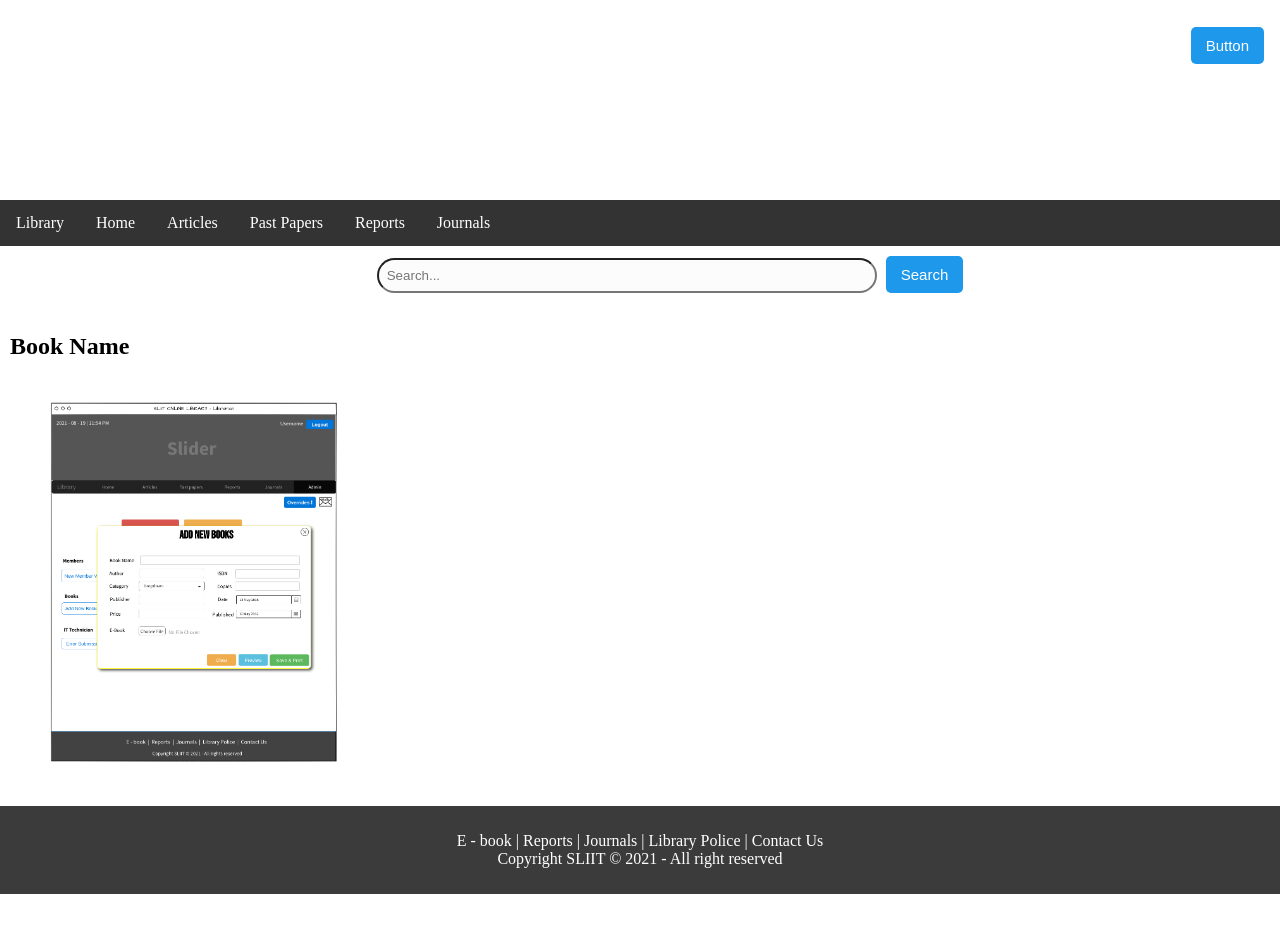
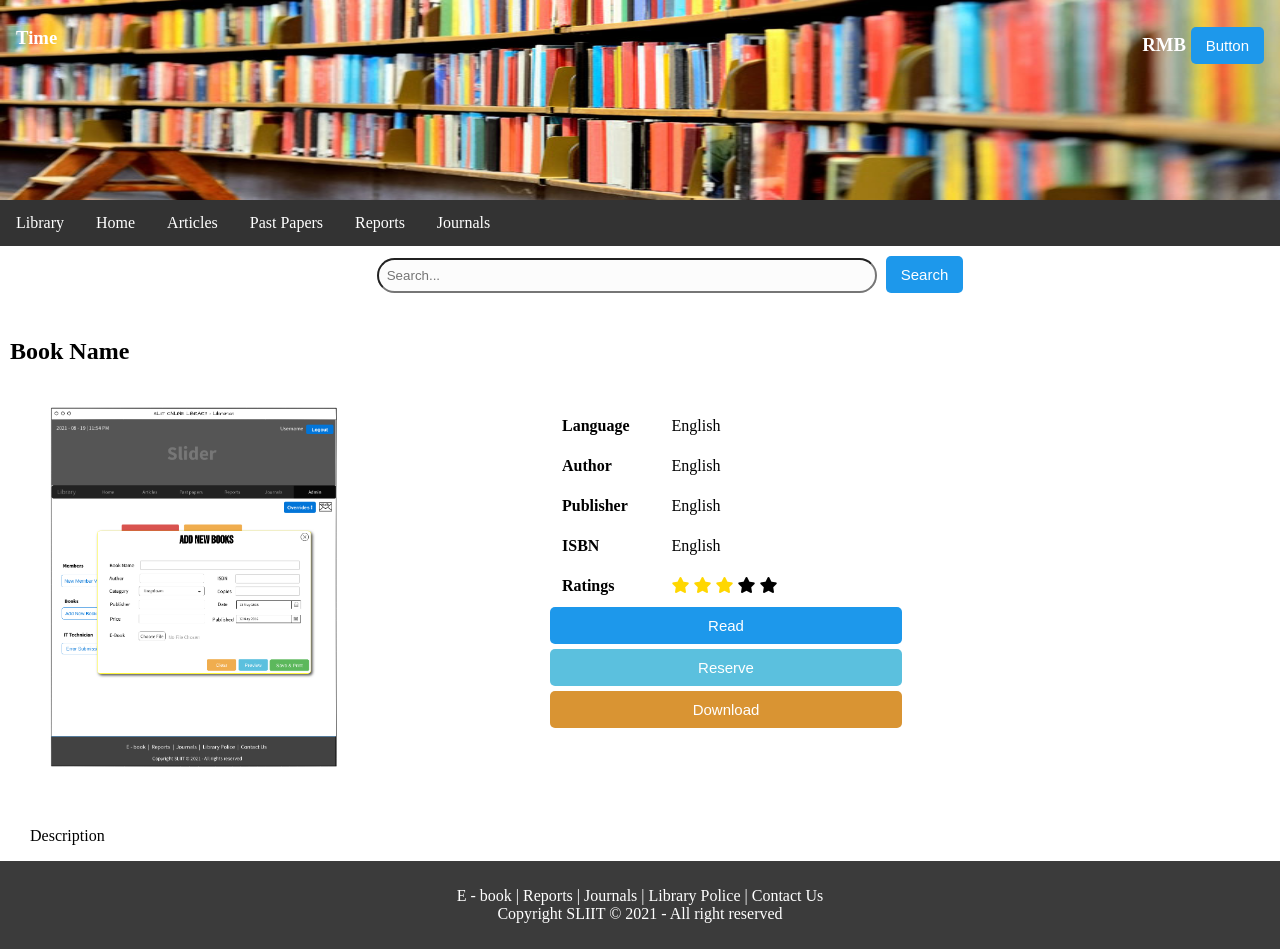
Before and after one commit to IT21117664/IWT, a PHP site: page /bookView.php in a window 1280 px wide. Before the commit the page ends 894 px from the top, so only its background shows below. Run offline with PHP 8.4, Linux system fonts and the light colour scheme; some libraries are stand-ins or nearby versions.

Commit message:
bookView

```diff
--- a/bookView.php
+++ b/bookView.php
@@ -57,6 +57,51 @@
                 <img src="./img/book/14.png" class="bookView">
                 <img src="./img/book/15.png" class="bookView">
             </div>
+            <script>bookpreview();</script>
+            <div class="column middle">
+                <div class="bookData">
+                    <table>
+                        <tr>
+                            <td class="title">Language</td>
+                            <td class="data">English</td>
+                        </tr>
+
+                        <tr>
+                            <td class="title">Author</td>
+                            <td class="data">English</td>
+                        </tr>
+
+                        <tr>
+                            <td class="title">Publisher</td>
+                            <td class="data">English</td>
+                        </tr>
+
+                        <tr>
+                            <td class="title">ISBN</td>
+                            <td class="data">English</td>
+                        </tr>
+
+                        <tr>
+                            <td class="title">Ratings</td>
+                            <td class="data">
+                                <span class="fa fa-star checked"></span>
+                                <span class="fa fa-star checked"></span>
+                                <span class="fa fa-star checked"></span>
+                                <span class="fa fa-star"></span>
+                                <span class="fa fa-star"></span>
+                            </td>
+                        </tr>
+                    </table>
+
+                    <input type="button" value="Read" class="btn primary long">
+                    <input type="button" value="Reserve" class="btn info long">
+                    <input type="button" value="Download" class="btn warning long">
+                </div>
+            </div>
+        </div>
+
+        <div class="row">
+                <p style="margin-left: 30px;">Description</p>
         </div>
 
 
--- a/css/main.css
+++ b/css/main.css
@@ -67,6 +67,7 @@ body {
     text-decoration: none;
     display: inline-block;
     font-size: 15px;
+    margin-bottom: 5px;
 }
 
 .btn-lg {
@@ -257,6 +258,27 @@ body {
     display: none;
 }
 
+.bookData {
+    margin-left: 200px;
+    text-align: left;
+}
+
+.bookData .title {
+    font-weight: bold;
+}
+
+.bookData .data {
+    padding-left: 30px;
+}
+
+.bookData td {
+    padding: 10px;
+}
+
+.checked {
+    color: gold;
+}
+
 .footer {
     background-color: #3b3b3b;
     padding: 10px;
--- a/js/main.js
+++ b/js/main.js
@@ -1,5 +1,5 @@
 //------------------------------ Slider ---------------------------------------------
-var myIndex = 0;
+var slideCount = 0;
 
 function carousel() {
     var i;
@@ -7,26 +7,26 @@ function carousel() {
     for (i = 0; i < x.length; i++) {
         x[i].style.display = "none";
     }
-    myIndex++;
-    if (myIndex > x.length) { myIndex = 1 }
-    x[myIndex - 1].style.display = "block";
+    slideCount++;
+    if (slideCount > x.length) { slideCount = 1 }
+    x[slideCount - 1].style.display = "block";
     setTimeout(carousel, 2000); // Change image every 2 seconds
 }
 
 //------------------------------ /Slider ---------------------------------------------
 
 //------------------------------ Books preview----------------------------------------
-var myIndex = 0;
+var bookIMG = 0;
 
-function carousel() {
+function bookpreview() {
     var i;
     var x = document.getElementsByClassName("bookView");
     for (i = 0; i < x.length; i++) {
         x[i].style.display = "none";
     }
-    myIndex++;
-    if (myIndex > x.length) { myIndex = 1 }
-    x[myIndex - 1].style.display = "block";
+    bookIMG++;
+    if (bookIMG > x.length) { bookIMG = 1 }
+    x[bookIMG - 1].style.display = "block";
     setTimeout(carousel, 2000); // Change image every 2 seconds
 }
 
```
